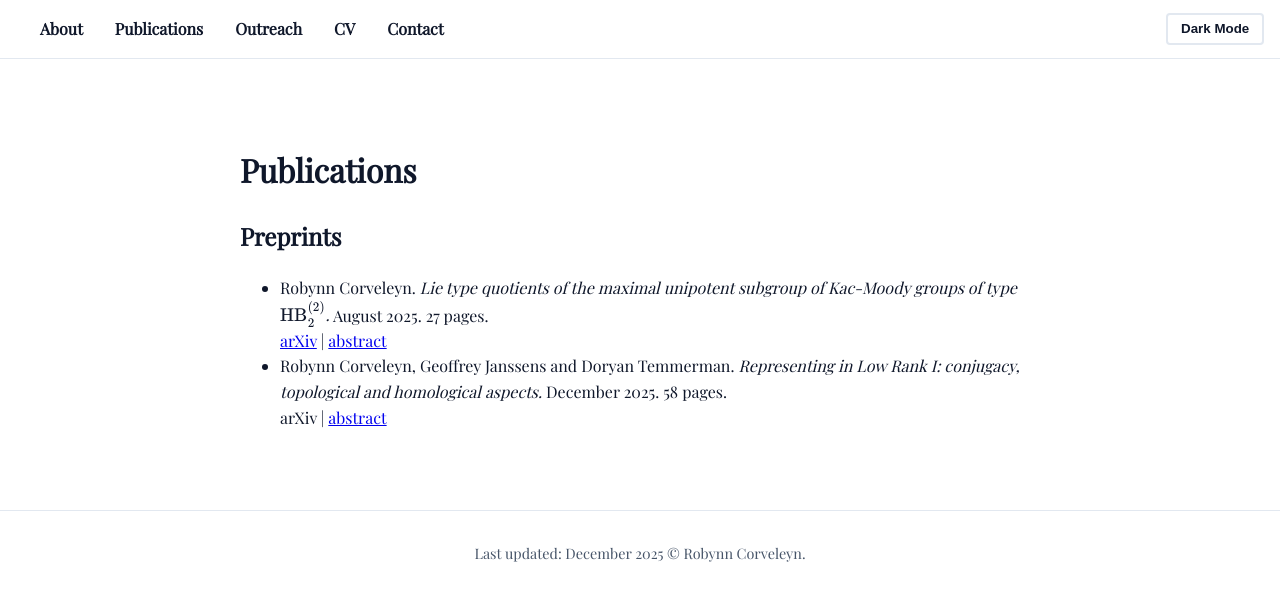
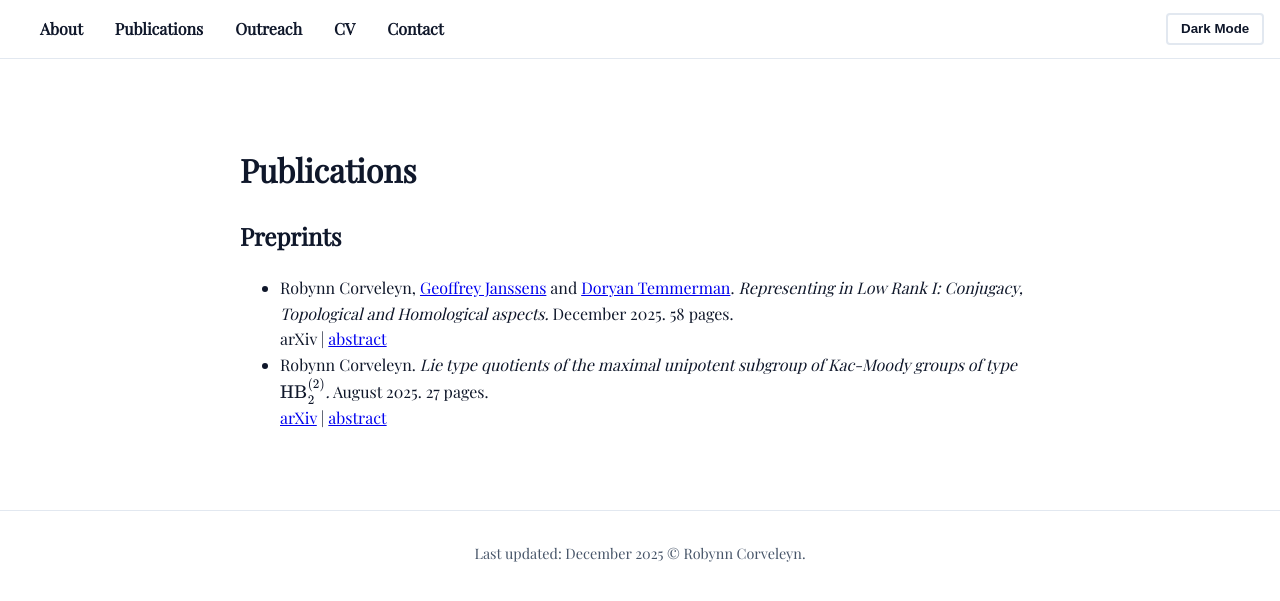
Before and after one commit to robynn-corveleyn/robynn-corveleyn.github.io, a Jekyll site: the page built from publications/index.md, in a window 1280 px wide. Shown: the top 601 px of the page. Built offline with Jekyll 4.4.1, drawn with Linux system fonts in a browser that asks for light colours; formulas are drawn with MathJax 3; some of the changed lines change nothing that is shown.

Commit message:
Update index.md

```diff
--- a/publications/index.md
+++ b/publications/index.md
@@ -11,16 +11,7 @@ description: Click here for an overview of Robynn's publications
       <h2>Preprints</h2>
       <ul>
         <li>
-          Robynn Corveleyn. <i>Lie type quotients of the maximal unipotent subgroup of Kac-Moody groups of type $\mathrm{HB}_{2}^{(2)}$.</i> August 2025. 27 pages.<br>
-          <a href="https://arxiv.org/abs/2508.08070" target="_blank" rel="noopener">arXiv</a> |
-          <a href="#" class="abstract-toggle">abstract</a>
-          <div class="abstract-text">
-            <p>In this article, we construct infinite families $(G_n)_{n \in \mathbb{N}}$ of finite simple groups $G_n$ of Lie type, such that the rank of $G_n$ strictly increases as $n$ tends to infinity, and such that each $G_n$ is a quotient of the maximal unipotent subgroup $U^+$ of the (minimal) Kac-Moody group $\mathfrak{G}_A(\mathbb{K})$ of type $\mathrm{HB}^{(2)}_{2}$ over a finite field $\mathbb{K}$. Moreover, we show that the quotient maps lead to the construction of an infinite family of bounded degree spectral high-dimensional expanders. These provide the first class of examples of infinite families of high-dimensional expanders constructed from Lie type groups of unbounded rank.</p>
-
-          </div>
-        </li>
-        <li>
-          Robynn Corveleyn, Geoffrey Janssens and Doryan Temmerman. <i>Representing in Low Rank I: conjugacy, topological and homological aspects.</i> December 2025. 58 pages.<br>
+          Robynn Corveleyn, <a href="https://geoffreyjanssens.github.io/" target="_blank" rel="noopener"> Geoffrey Janssens</a> and <a href="https://researchportal.vub.be/nl/persons/doryan-temmerman/" target="_blank" rel="noopener"> Doryan Temmerman</a>. <i>Representing in Low Rank I: Conjugacy, Topological and Homological aspects.</i> December 2025. 58 pages.<br>
           arXiv |
           <a href="#" class="abstract-toggle">abstract</a>
           <div class="abstract-text">
@@ -30,6 +21,16 @@ description: Click here for an overview of Robynn's publications
             <p> The second aspect concerns the conjugacy classes of the images of finite subgroups of $\mathcal{U}(R G)$ under the irreducible representations of $G$. More precisely, we initiate the study of a blockwise variant of the Zassenhaus conjectures and the subgroup isomorphism problem. Moreover, we contribute to them for the low rank representations above. </p>
           </div>
         </li>
+        <li>
+          Robynn Corveleyn. <i>Lie type quotients of the maximal unipotent subgroup of Kac-Moody groups of type $\mathrm{HB}_{2}^{(2)}$.</i> August 2025. 27 pages.<br>
+          <a href="https://arxiv.org/abs/2508.08070" target="_blank" rel="noopener">arXiv</a> |
+          <a href="#" class="abstract-toggle">abstract</a>
+          <div class="abstract-text">
+            <p>In this article, we construct infinite families $(G_n)_{n \in \mathbb{N}}$ of finite simple groups $G_n$ of Lie type, such that the rank of $G_n$ strictly increases as $n$ tends to infinity, and such that each $G_n$ is a quotient of the maximal unipotent subgroup $U^+$ of the (minimal) Kac-Moody group $\mathfrak{G}_A(\mathbb{K})$ of type $\mathrm{HB}^{(2)}_{2}$ over a finite field $\mathbb{K}$. Moreover, we show that the quotient maps lead to the construction of an infinite family of bounded degree spectral high-dimensional expanders. These provide the first class of examples of infinite families of high-dimensional expanders constructed from Lie type groups of unbounded rank.</p>
+
+          </div>
+        </li>
+
       </ul>
     </section>
   </main>
```
